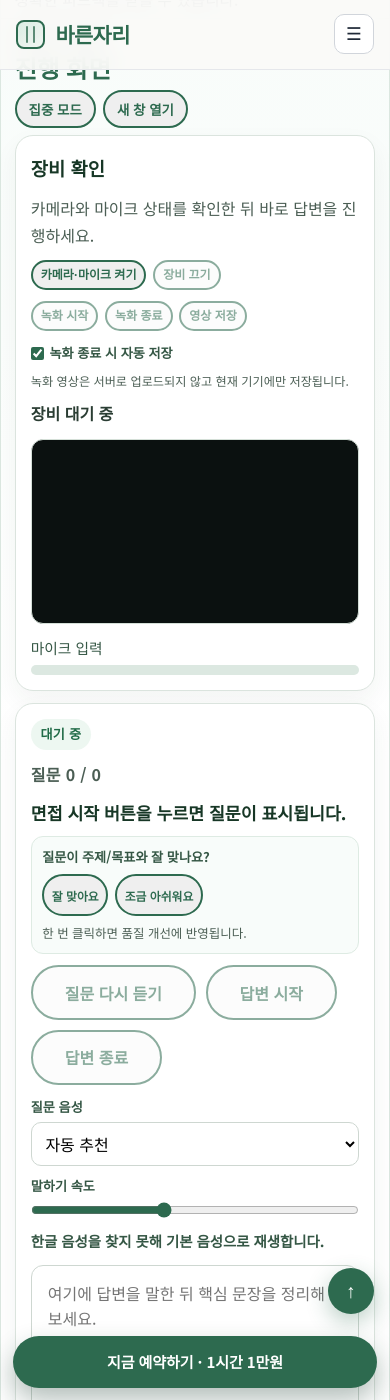
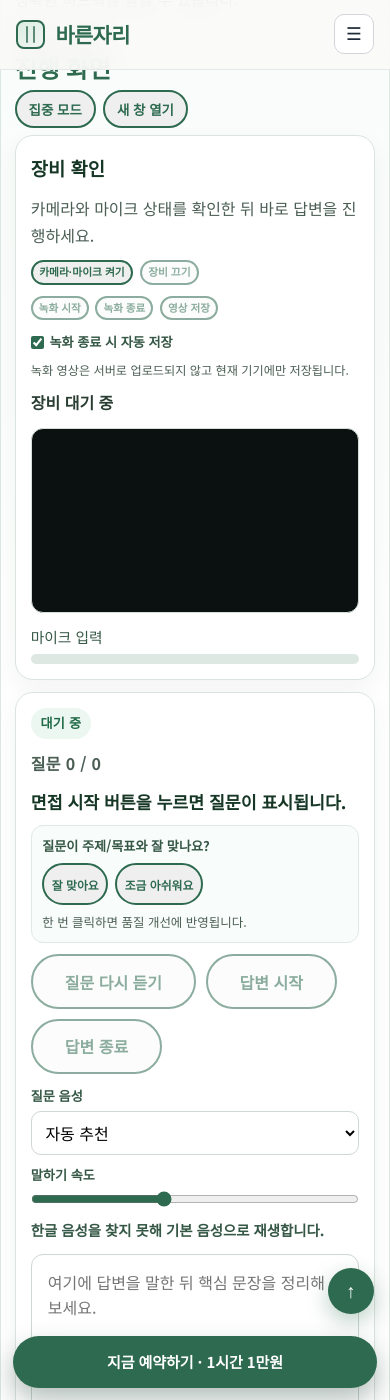
Before and after one commit to bareunspace/blog, a Jekyll site: the page built from ai-interview/index.html, in a window 390 px wide and 1400 px high, scrolled down 1450 px. Built offline with Jekyll 4.4.1, drawn with Linux system fonts in a browser that asks for light colours.

Commit message:
Further compact device and recording control buttons

```diff
--- a/ai-interview/index.html
+++ b/ai-interview/index.html
@@ -242,14 +242,20 @@ script_version: 20260806-24
   .aii-device-status { margin: 0; font-weight: 700; color: #2a3d33; }
   .aii-device-card .aii-actions { align-items: flex-start; gap: .42rem; }
   .aii-device-card [data-aii-device-start],
-  .aii-device-card [data-aii-device-stop],
+  .aii-device-card [data-aii-device-stop] {
+    min-height: 27px;
+    padding: .22rem .46rem;
+    font-size: .7rem;
+    line-height: 1.1;
+    white-space: nowrap;
+  }
   .aii-device-card [data-aii-record-start],
   .aii-device-card [data-aii-record-stop],
   .aii-device-card [data-aii-record-download] {
-    min-height: 32px;
-    padding: .34rem .56rem;
-    font-size: .78rem;
-    line-height: 1.1;
+    min-height: 26px;
+    padding: .2rem .44rem;
+    font-size: .69rem;
+    line-height: 1.05;
     white-space: nowrap;
   }
   .aii-record-pref { display: inline-flex; align-items: center; gap: .35rem; color: #355745; font-size: .82rem; font-weight: 600; }
@@ -345,14 +351,18 @@ script_version: 20260806-24
     .aii-page .aii-hero .hero-btns .btn-primary,
     .aii-page .aii-hero .hero-btns .btn-outline { min-height: 36px; padding: .48rem .78rem; font-size: .84rem; }
     .aii-page .section-inner { max-width: 100%; }
-    .aii-device-card [data-aii-device-start],
-    .aii-device-card [data-aii-device-stop],
     .aii-device-card [data-aii-record-start],
     .aii-device-card [data-aii-record-stop],
     .aii-device-card [data-aii-record-download] {
-      min-height: 30px;
-      padding: .3rem .5rem;
-      font-size: .75rem;
+      min-height: 24px;
+      padding: .18rem .38rem;
+      font-size: .66rem;
+    }
+    .aii-device-card [data-aii-device-start],
+    .aii-device-card [data-aii-device-stop] {
+      min-height: 25px;
+      padding: .18rem .4rem;
+      font-size: .67rem;
     }
     .aii-form { grid-template-columns: 1fr; }
     .aii-page .aii-block { padding: 1.5rem 0; }
```
